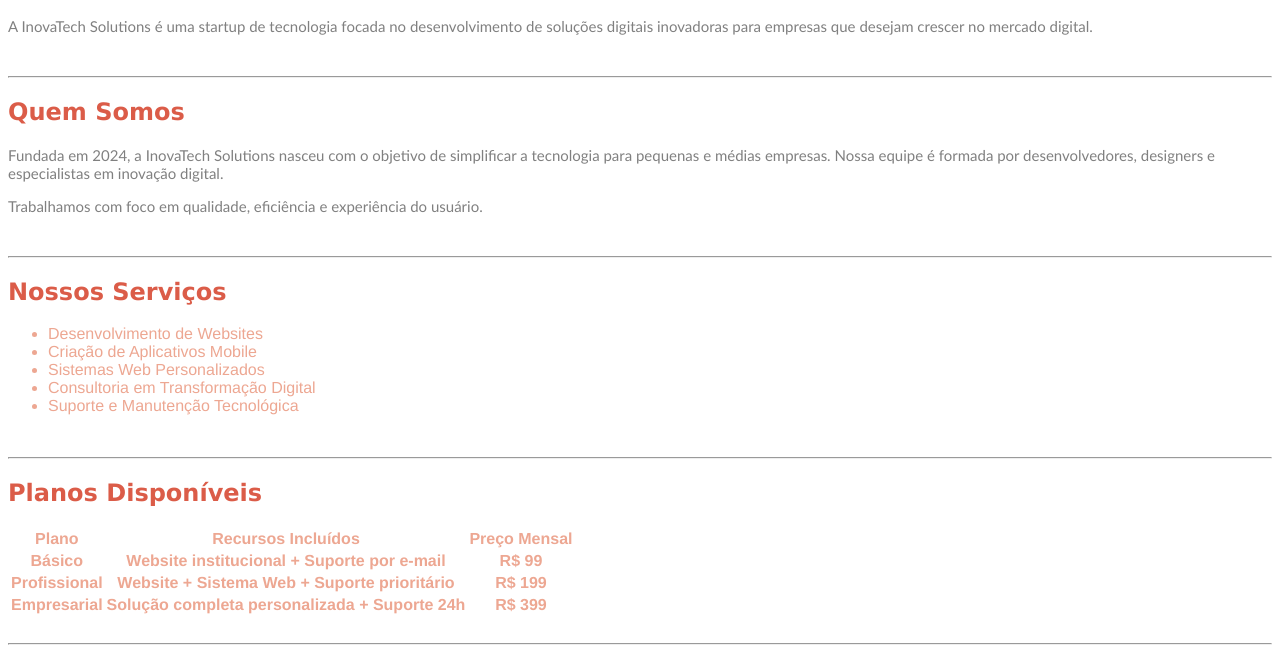
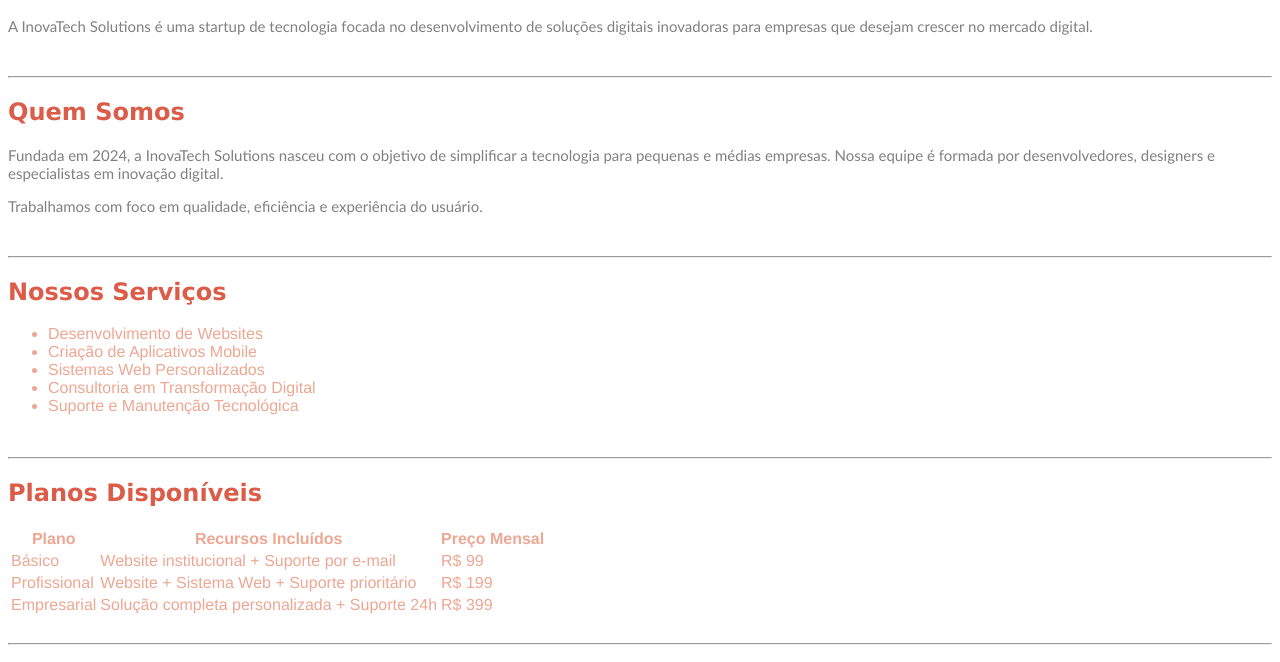
Before and after one commit to GiovanaDV/CP1-, a plain HTML site: page index.html in a window 1280 px wide. Shown: the part 112-774 px from the top of the page. Drawn offline with Linux system fonts and the light colour scheme.

Commit message:
pequena mudança na table

```diff
--- a/index.html
+++ b/index.html
@@ -45,19 +45,19 @@
             <th>Preço Mensal</th>
         </tr>
         <tr>
-            <th>Básico</th>
-            <th>Website institucional + Suporte por e-mail</th>
-            <th>R$ 99</th>
+            <td>Básico</td>
+            <td>Website institucional + Suporte por e-mail</td>
+            <td>R$ 99</td>
         </tr>
         <tr>
-            <th>Profissional</th>
-            <th>Website + Sistema Web + Suporte prioritário</th>
-            <th>R$ 199</th>
+            <td>Profissional</td>
+            <td>Website + Sistema Web + Suporte prioritário</td>
+            <td>R$ 199</td>
         </tr>
         <tr>
-            <th>Empresarial</th>
-            <th>Solução completa personalizada + Suporte 24h</th>
-            <th>R$ 399</th>
+            <td>Empresarial</td>
+            <td>Solução completa personalizada + Suporte 24h</td>
+            <td>R$ 399</td>
         </tr>
 
     </table>
```
